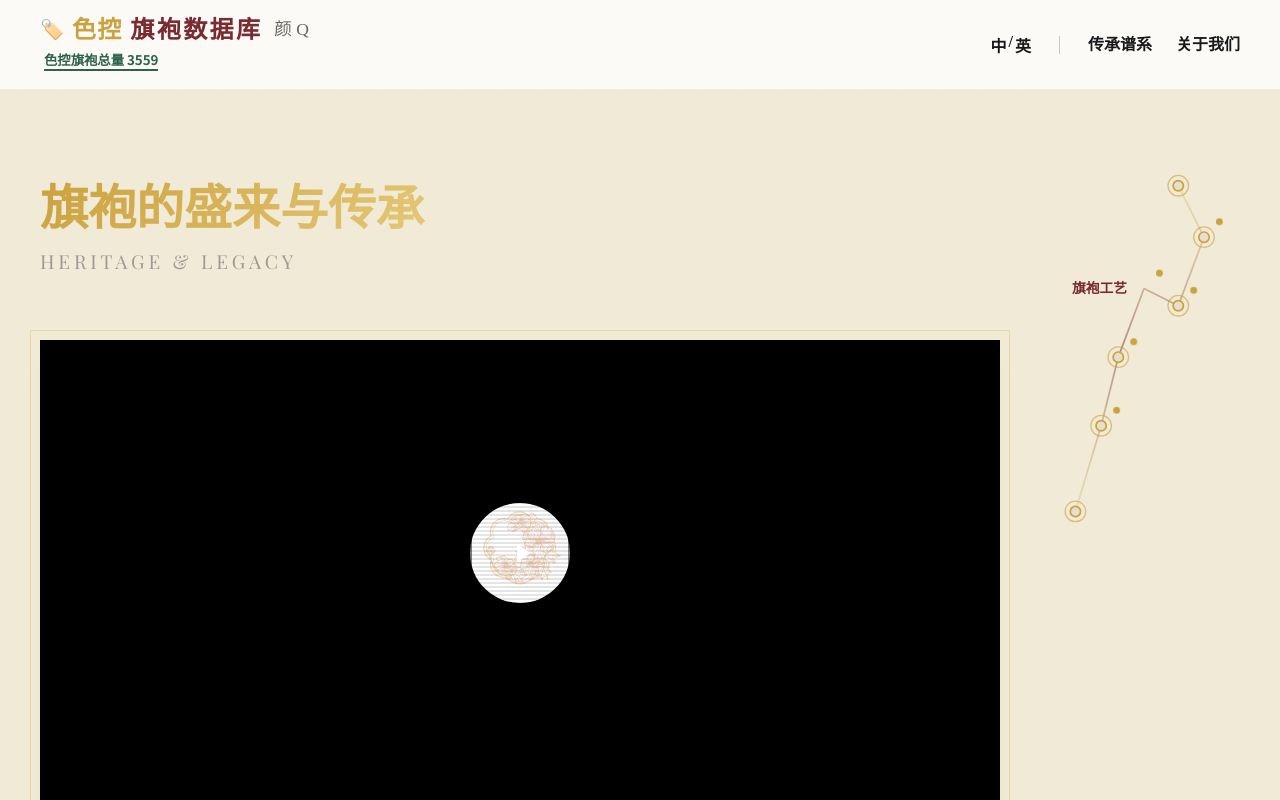
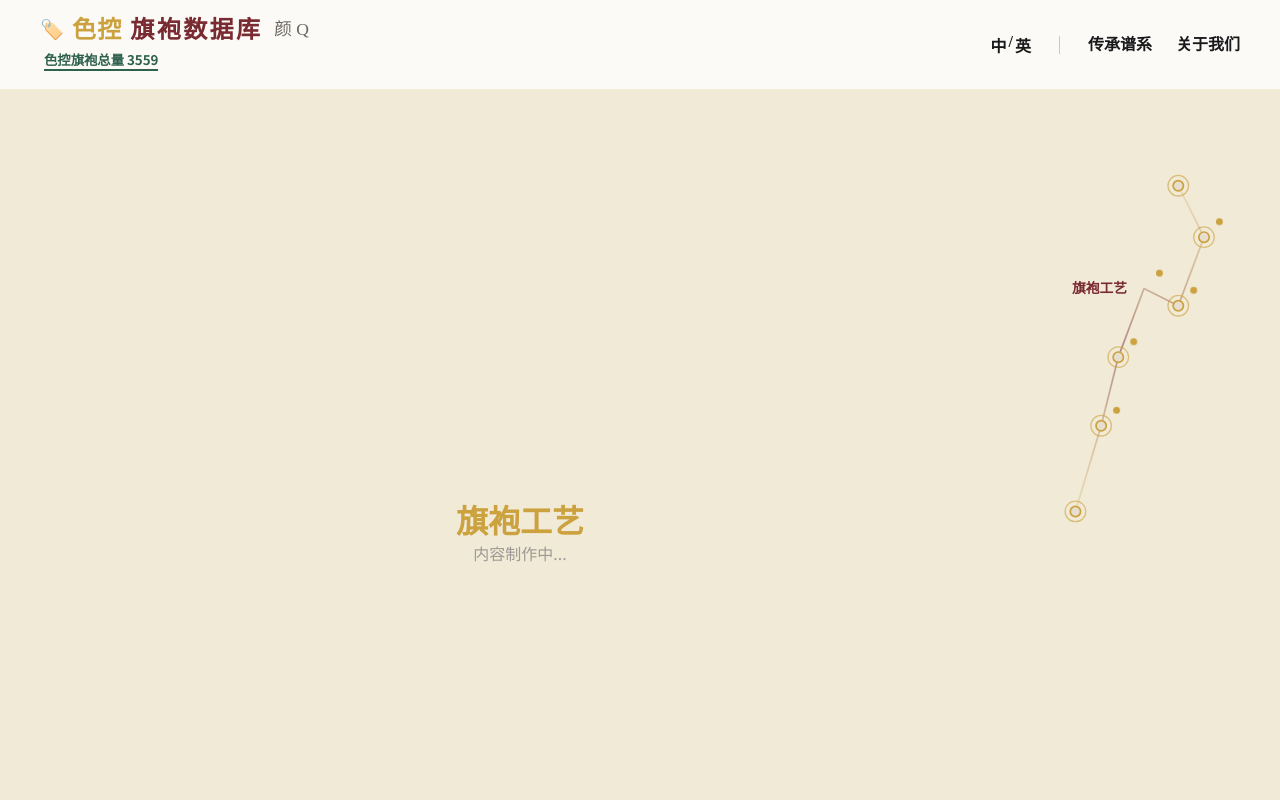
Before and after one commit to jay-gaojing/sekong, a Nuxt app: page /crafts in a window 1280 px wide. Shown: the top 800 px of the page. Built offline with nearby package versions, Linux system fonts and the light colour scheme; a web font is replaced by a local one.

Commit message:
fix: 严格对齐设计稿，首页只留简介和视频，八卦盘移至色控原创页

```diff
--- a/app/pages/crafts/index.vue
+++ b/app/pages/crafts/index.vue
@@ -1,11 +1,14 @@
 <template>
-  <div class="page-container">
-    <HeritageVideo />
+  <div class="page-container flex-center">
+    <div class="coming-soon">
+      <h1 class="font-serif-cn text-gold text-4xl mb-4">旗袍工艺</h1>
+      <p class="text-secondary">内容制作中...</p>
+    </div>
   </div>
 </template>
 
 <script setup lang="ts">
-// 旗袍工艺页面
+// 旗袍工艺 - 占位
 </script>
 
 <style scoped>
@@ -13,5 +16,12 @@
   min-height: 100vh;
   padding-top: var(--header-height);
   background-color: var(--color-bg-main);
+  display: flex;
+  align-items: center;
+  justify-content: center;
+  text-align: center;
 }
+
+.text-gold { color: var(--color-gold); }
+.text-secondary { color: var(--color-text-muted); }
 </style>
--- a/app/pages/index.vue
+++ b/app/pages/index.vue
@@ -1,10 +1,10 @@
 <template>
   <div class="home-page">
-    <!-- 数据库展示区域 (颜) -->
+    <!-- 简介（起源） -->
     <DatabaseSection />
 
-    <!-- 八卦导航盘 -->
-    <BaguaNav />
+    <!-- 传承视频 -->
+    <HeritageVideo />
   </div>
 </template>
 
--- a/app/pages/original/index.vue
+++ b/app/pages/original/index.vue
@@ -1,6 +1,7 @@
 <template>
   <div class="page-container">
-    <SeKongSection />
+    <!-- 八卦导航盘 (色控原创页面的核心内容) -->
+    <BaguaNav />
   </div>
 </template>
 
@@ -12,5 +13,9 @@
 .page-container {
   min-height: 100vh;
   padding-top: var(--header-height);
+  background-color: var(--color-bg-paper); /* 配合八卦盘背景 */
+  display: flex;
+  align-items: center;
+  justify-content: center;
 }
 </style>
```
